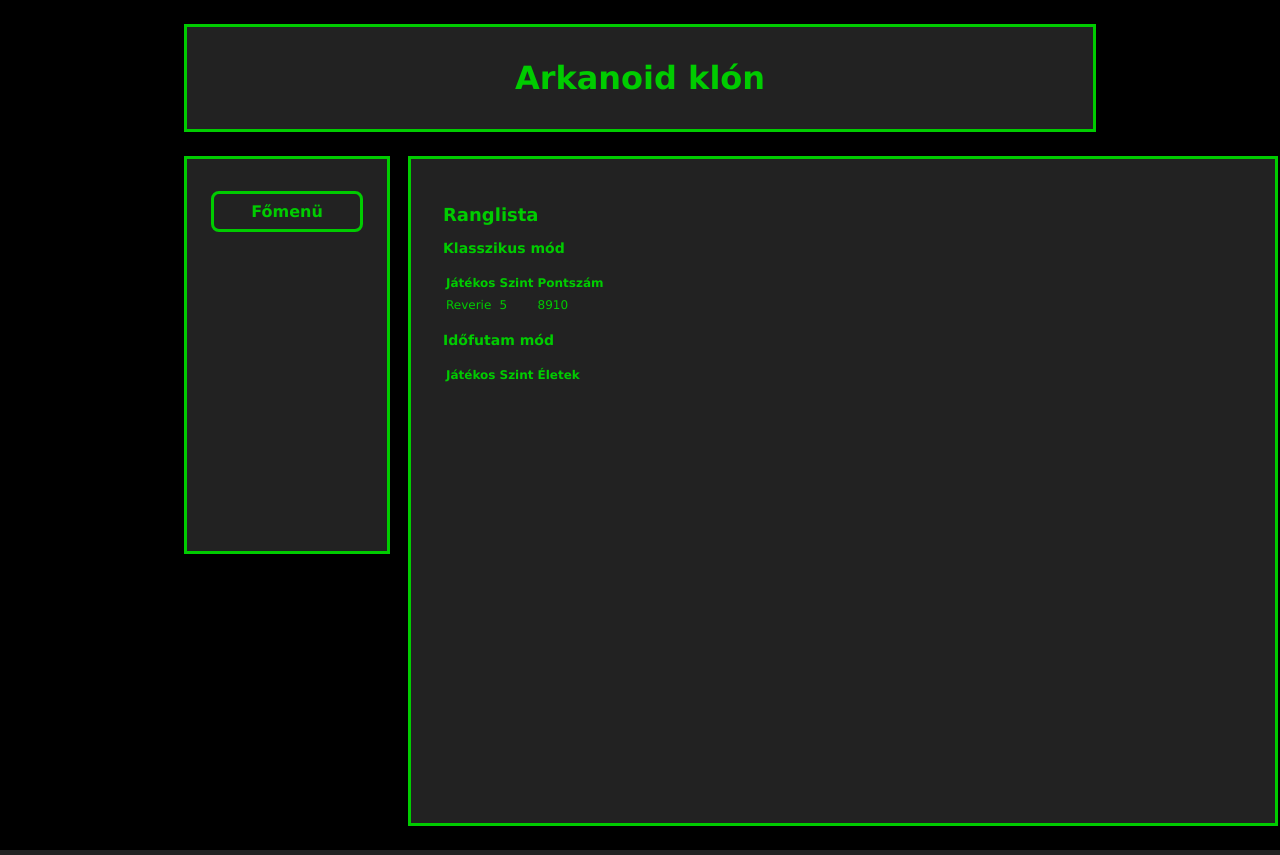
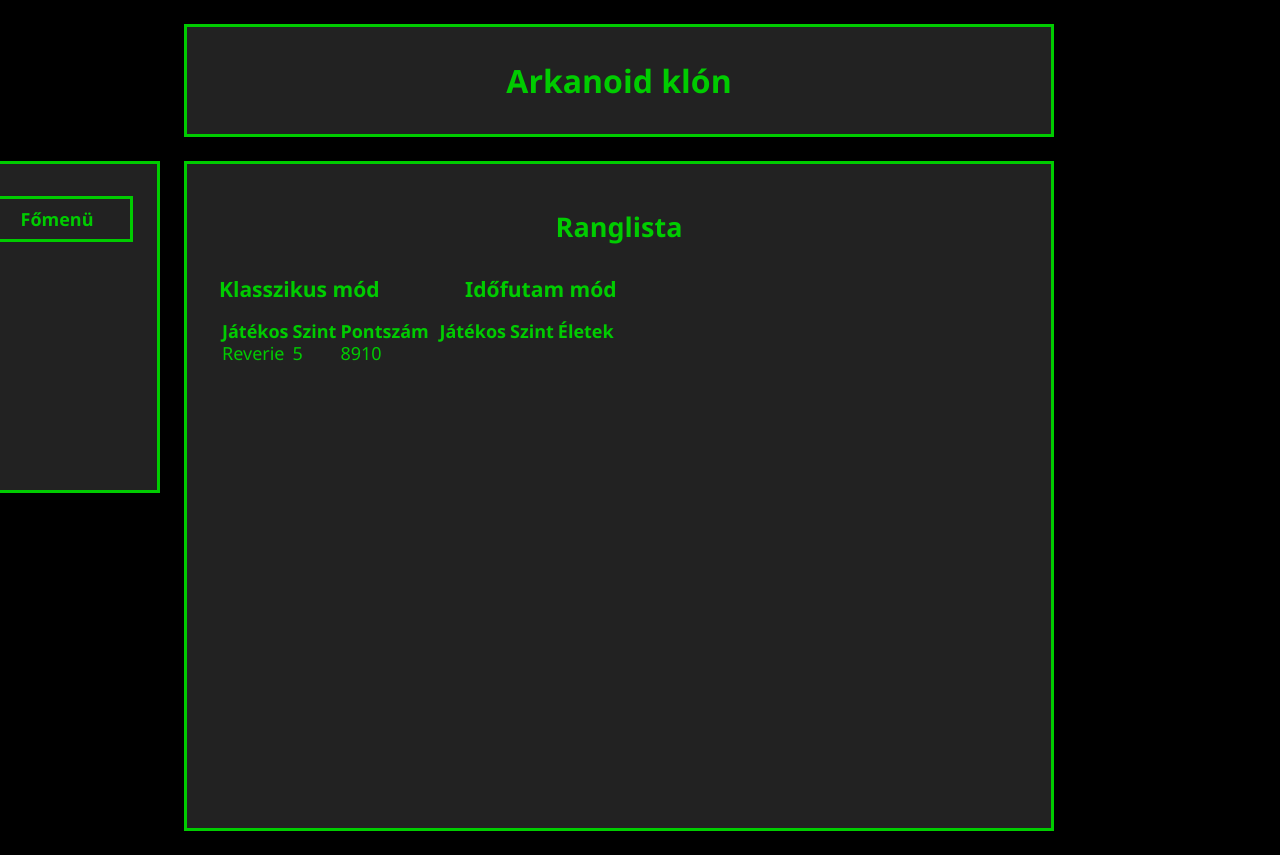
Before and after one commit to mocsabika08/szakdolgozat, a PHP site: page /index.php?p=scores in a window 1280 px wide. Run offline with PHP 8.4, Linux system fonts and the light colour scheme; data comes from the database, SQL or seed files in the repository; data that the repository does not hold is empty.

Commit message:
better css (?)

```diff
--- a/index.php
+++ b/index.php
@@ -8,9 +8,9 @@
 </head>
 
 <body>
-  <div class='keret'>
-    <div class='belso felso'>Arkanoid klón</div>
-    <div class='belso bal'>
+  <div class='container'>
+    <div class='inner upper'>Arkanoid klón</div>
+    <div class='inner left'>
         <a href='?p=main'>Főmenü</a>
         <?php
           include "php/database.php";
@@ -57,7 +57,7 @@
 
     </div>
 
-    <div class='belso jobb'>
+    <div class='inner right'>
       <?php
         if (isset($_GET['p']))
           $p = $_GET['p'];
--- a/php/scores.php
+++ b/php/scores.php
@@ -1,7 +1,26 @@
+<style>
+    .scorecontainer
+    {
+        width:400px;
+    }
+    .classictable
+    {
+        text-align: left;
+        display: inline-block;
+    }
+    .timetable
+    {
+        text-align: right;
+        display: inline-block;
+    }
+</style>
+
 <h2>Ranglista</h2>
 
+<div class="scorecontainer">
+
+    <div class="classictable">
         <h3>Klasszikus mód</h3>
-
         <table>
             <head>
                 <th>Játékos</th>
@@ -23,9 +42,10 @@
                     ");
             ?>
         </table>
+    </div>
 
+    <div class="timetable">
         <h3>Időfutam mód</h3>
-
         <table>
             <head>
                 <th>Játékos</th>
@@ -45,3 +65,6 @@
                     ");
             ?>
         </table>
+    </div>
+
+</div>
--- a/style.css
+++ b/style.css
@@ -12,58 +12,64 @@
 html
 {
     background-color: black;
+    font-family:'Segoe UI';
+    font-size: 18px;
 }
 
-div.keret
+h1, h2
 {
-    width: 960px;
-    margin: 24px auto;
+    text-align: center;
 }
 
-div.belso
+.container
+{
+    position: relative;
+    width: 960px;
+    margin: auto;
+}
+
+.inner
 {
     margin: 24px;
     background-color: #222;
     border: solid 3px #00CC00;
-    font-family: Verdana;
     color: #00CC00;
 }
 
-div.felso
+.upper
 {
+    width: 800px;
     padding: 32px;
     font-size: 32px;
     text-align: center;
     font-weight: bold;
 }
 
-div.bal
+.left
 {
+    position: absolute;
+    left: -230px;
     width: 200px;
-    height: 320px;
-    float: left;
+    height: 278px;
     margin-top: 0;
-    padding: 24px 0 48px 0;
+    padding: 24px 0 24px 0;
     text-align: center;
 }
 
-div.jobb
+.right
 {
     width: 800px;
     min-height: 600px;
-    margin-left: 248px;
     padding: 32px;
     line-height: 18px;
-    font-size: 12px;
     text-align: justify;
 }
 
-div.bal a
+.left a
 {
     display: block;
     text-decoration: none;
     border: solid 3px #00CC00;
-    border-radius: 8px;
     margin: 8px 24px;
     padding: 8px;
     background-color: #222;
@@ -71,9 +77,8 @@ div.bal a
     font-weight: bold;
 }
 
-div.bal a:hover
+.left a:hover
 {
     background-color: #00CC00;
-    border: solid 3px #00CC00;
     color: #222;
 }
```
Lines whose indentation alone changed are shown as unchanged.
